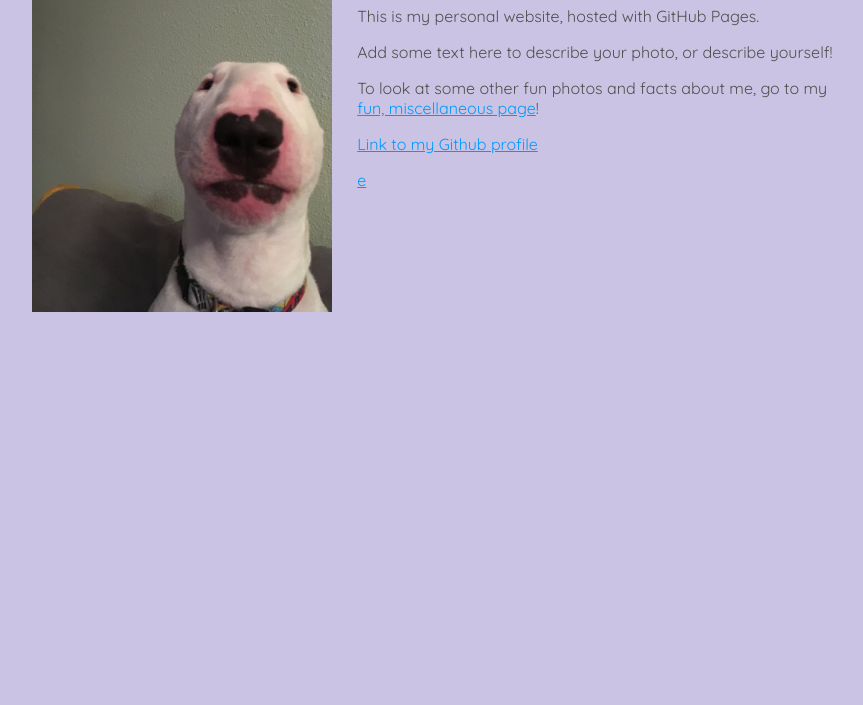
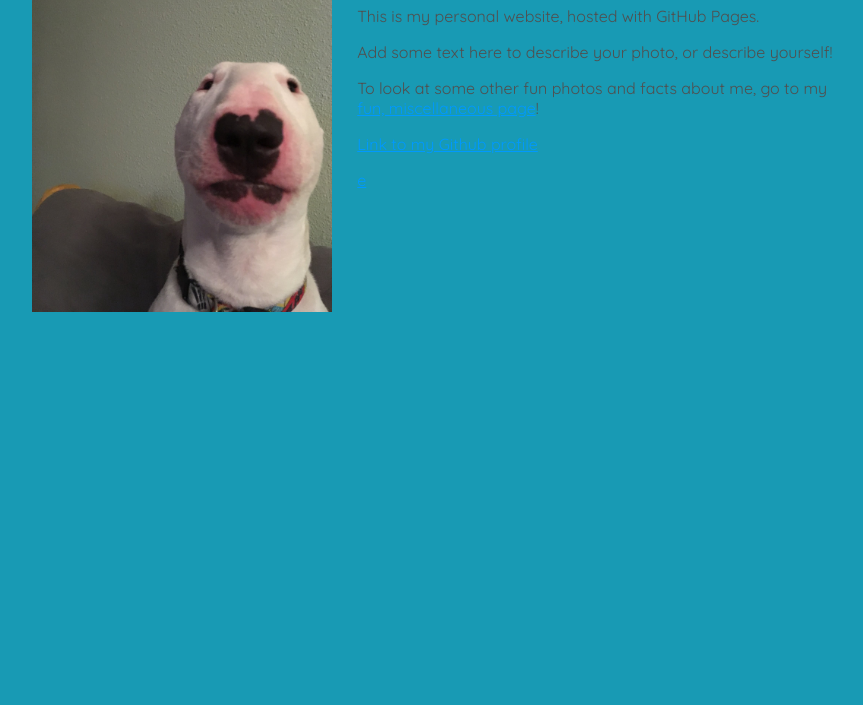
Before and after one commit to GunnarRorapaugh/GunnarRorapaugh.github.io, a plain HTML site: page index.html in a window 1280 px wide. Shown: the part 95-800 px from the top of the page, without its empty margins (197-1060 px from the left). Drawn offline with Linux system fonts and the light colour scheme.

Commit message:
Update main.css

```diff
--- a/main.css
+++ b/main.css
@@ -15,7 +15,7 @@
   }
   body {
     /* Adds a background color to my site, or at least the content between the <body> tags */
-    background-color: #CBC3E3;
+    background-color: #189ab4;
     /* If you want to use a different font, make sure you update it here! */
     font-family: 'Quicksand', sans-serif;
     /* Change the pixel size for your font */
```
